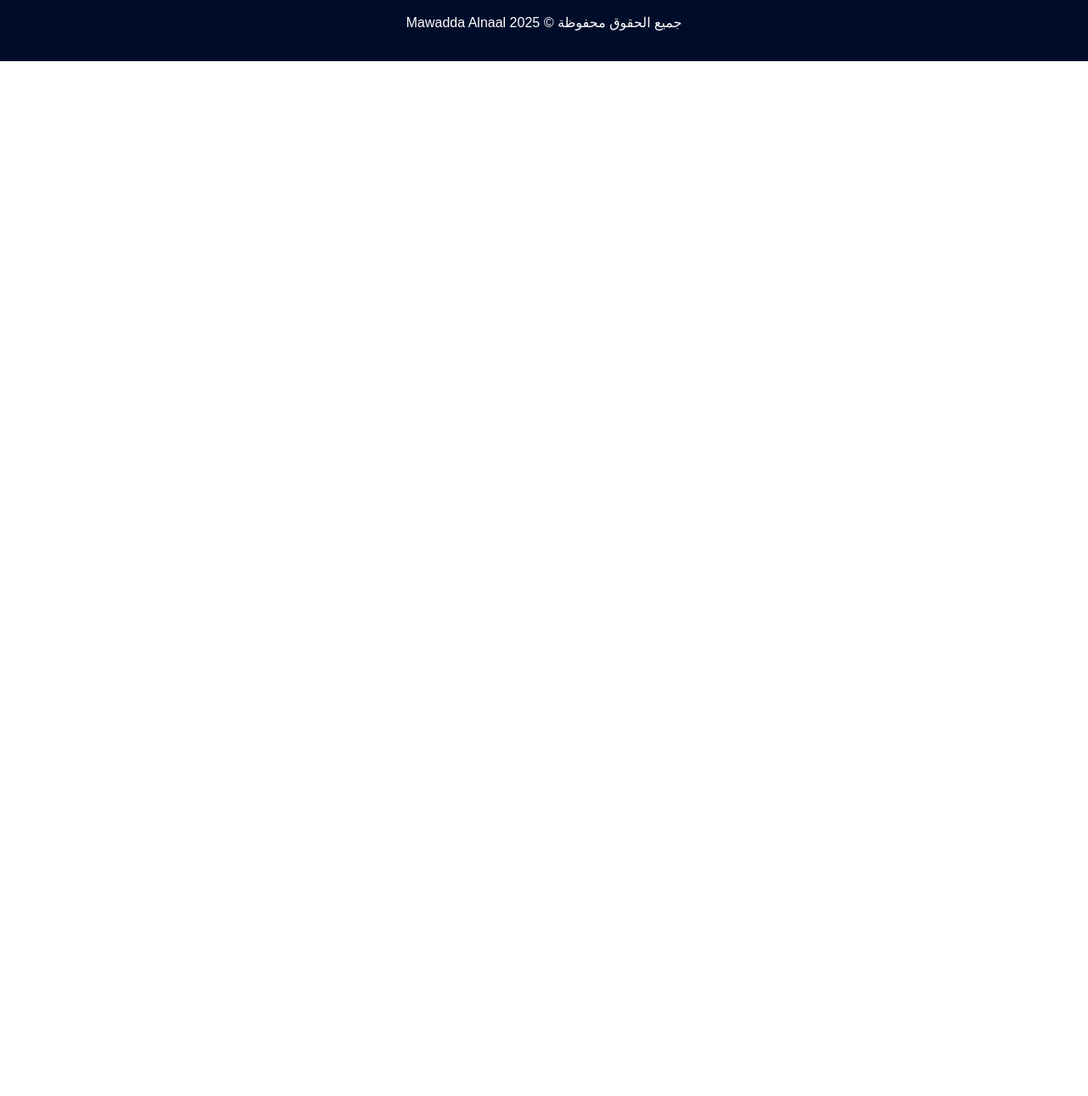
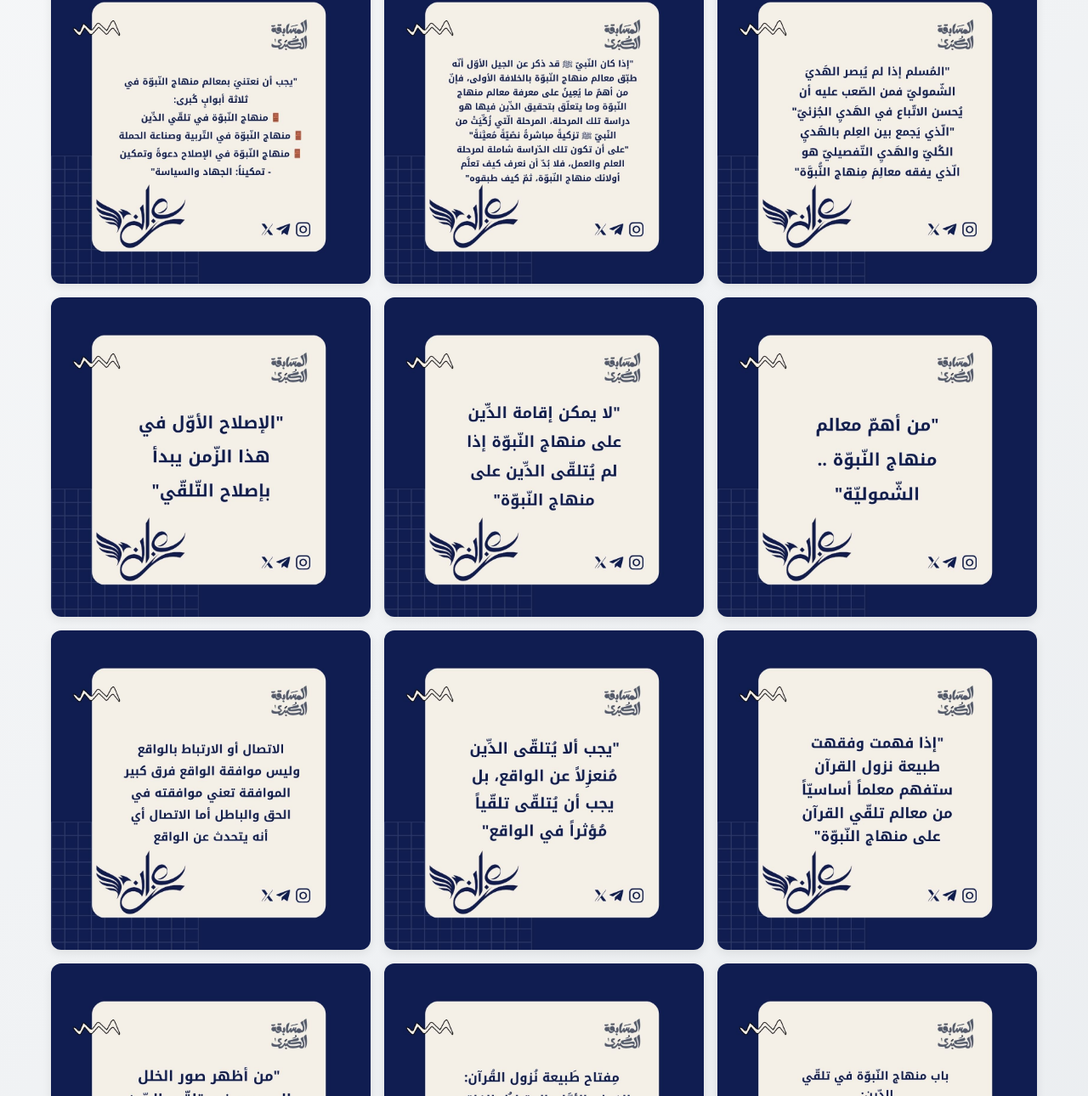
Before and after one commit to mawadaalnaal/anaan, a plain HTML site: page quotations.html in a window 1280 px wide. Shown: the part 962-2252 px from the top of the page at 85% size. Before the commit the page ends 1034 px from the top, so only its background shows below. Drawn offline with Linux system fonts and the light colour scheme.

Commit message:
عدلت عناوين ا

```diff
--- a/quotations.html
+++ b/quotations.html
@@ -36,7 +36,6 @@
     <div class="container">
         <div class="page-header">
             <h2>الاقتباسات</h2>
-
         </div>
 
         <!-- شبكة صور مربعة -->
@@ -57,10 +56,58 @@
                 <div class="image-container">
                     <img src="اقتباسات/22.jpg" alt="اقتباس 22">
                 </div>
+
+                <!-- الصور المضافة من 26 إلى 40 -->
+                <div class="image-container">
+                    <img src="اقتباسات/26.jpg" alt="اقتباس 26">
+                </div>
+                <div class="image-container">
+                    <img src="اقتباسات/27.jpg" alt="اقتباس 27">
+                </div>
+                <div class="image-container">
+                    <img src="اقتباسات/28.jpg" alt="اقتباس 28">
+                </div>
+                <div class="image-container">
+                    <img src="اقتباسات/29.jpg" alt="اقتباس 29">
+                </div>
+                <div class="image-container">
+                    <img src="اقتباسات/30.jpg" alt="اقتباس 30">
+                </div>
+                <div class="image-container">
+                    <img src="اقتباسات/31.jpg" alt="اقتباس 31">
+                </div>
+                <div class="image-container">
+                    <img src="اقتباسات/32.jpg" alt="اقتباس 32">
+                </div>
+                <div class="image-container">
+                    <img src="اقتباسات/33.jpg" alt="اقتباس 33">
+                </div>
+                <div class="image-container">
+                    <img src="اقتباسات/34.jpg" alt="اقتباس 34">
+                </div>
+                <div class="image-container">
+                    <img src="اقتباسات/35.jpg" alt="اقتباس 35">
+                </div>
+                <div class="image-container">
+                    <img src="اقتباسات/36.jpg" alt="اقتباس 36">
+                </div>
+                <div class="image-container">
+                    <img src="اقتباسات/37.jpg" alt="اقتباس 37">
+                </div>
+                <div class="image-container">
+                    <img src="اقتباسات/38.jpg" alt="اقتباس 38">
+                </div>
+                <div class="image-container">
+                    <img src="اقتباسات/39.jpg" alt="اقتباس 39">
+                </div>
+                <div class="image-container">
+                    <img src="اقتباسات/40.jpg" alt="اقتباس 40">
+                </div>
             </div>
         </section>
     </div>
 </main>
+
 
     <footer class="footer" id="contact">
 
```
Also changed, not shown: index.html (+1 -0 lines), اقتباسات/26.jpg (added), اقتباسات/27.jpg (added), اقتباسات/28.jpg (added), اقتباسات/29.jpg (added), اقتباسات/30.jpg (added), اقتباسات/31.jpg (added), اقتباسات/32.jpg (added), اقتباسات/33.jpg (added), اقتباسات/34.jpg (added), اقتباسات/35.jpg (added), اقتباسات/36.jpg (added), اقتباسات/37.jpg (added), اقتباسات/38.jpg (added), 2 more files. Lines whose indentation alone changed are shown as unchanged.
